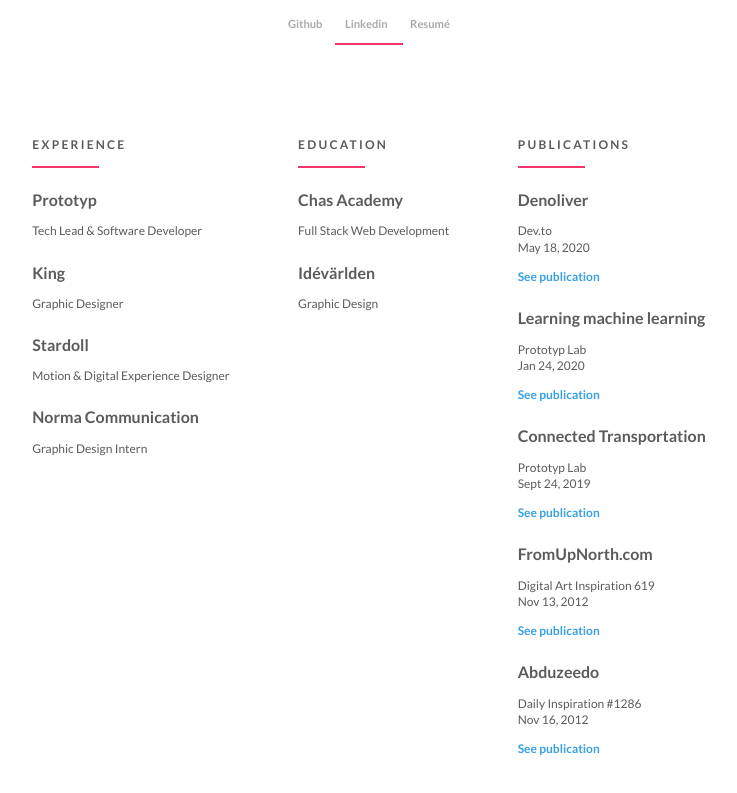
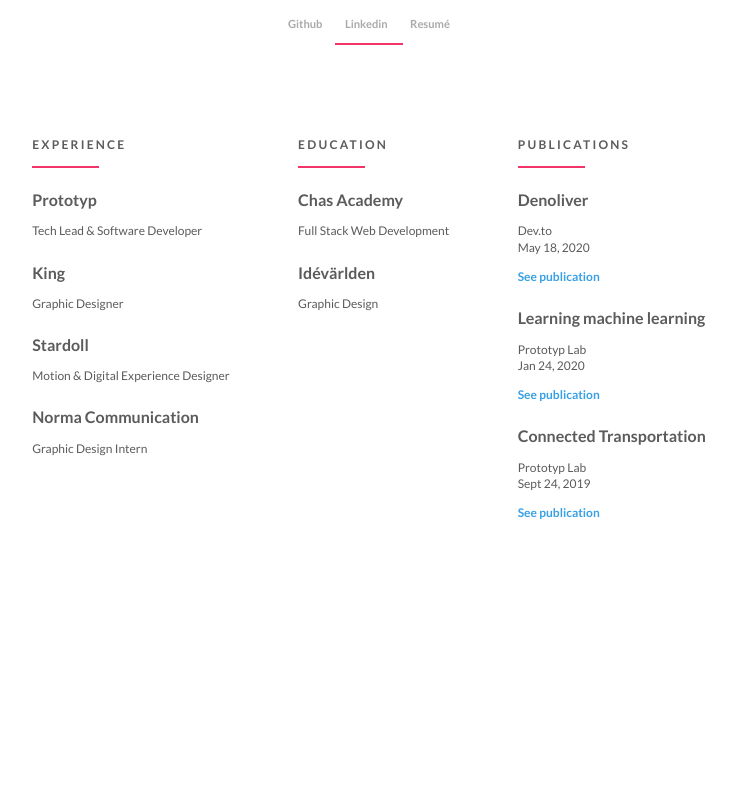
Before and after one commit to joakimunge/unge.dev, a plain HTML site: page index.html in a window 1280 px wide. Shown: the part 287-1080 px from the top of the page, without its empty margins (271-1008 px from the left). After the commit the page ends 877 px from the top, so only its background shows below. Drawn offline with Linux system fonts and the light colour scheme.

Commit message:
fix: remove dead links

```diff
--- a/index.html
+++ b/index.html
@@ -136,34 +136,6 @@
                   >
                 </p>
               </li>
-              <li>
-                <a href="https://www.fromupnorth.com" target="_blank"
-                  ><h4>FromUpNorth.com</h4></a
-                >
-                <p>Digital Art Inspiration 619</p>
-                <span class="sub">Nov 13, 2012</span>
-                <p>
-                  <a
-                    href="http://www.fromupnorth.com/digital-art-inspiration-619/"
-                    target="_blank"
-                    >See publication</a
-                  >
-                </p>
-              </li>
-              <li>
-                <a href="https://www.abduzeedo.com" target="_blank"
-                  ><h4>Abduzeedo</h4></a
-                >
-                <p>Daily Inspiration #1286</p>
-                <span class="sub">Nov 16, 2012</span>
-                <p>
-                  <a
-                    href="http://abduzeedo.com/daily-inspiration-1286"
-                    target="_blank"
-                    >See publication</a
-                  >
-                </p>
-              </li>
             </ul>
           </article>
         </section>
```
